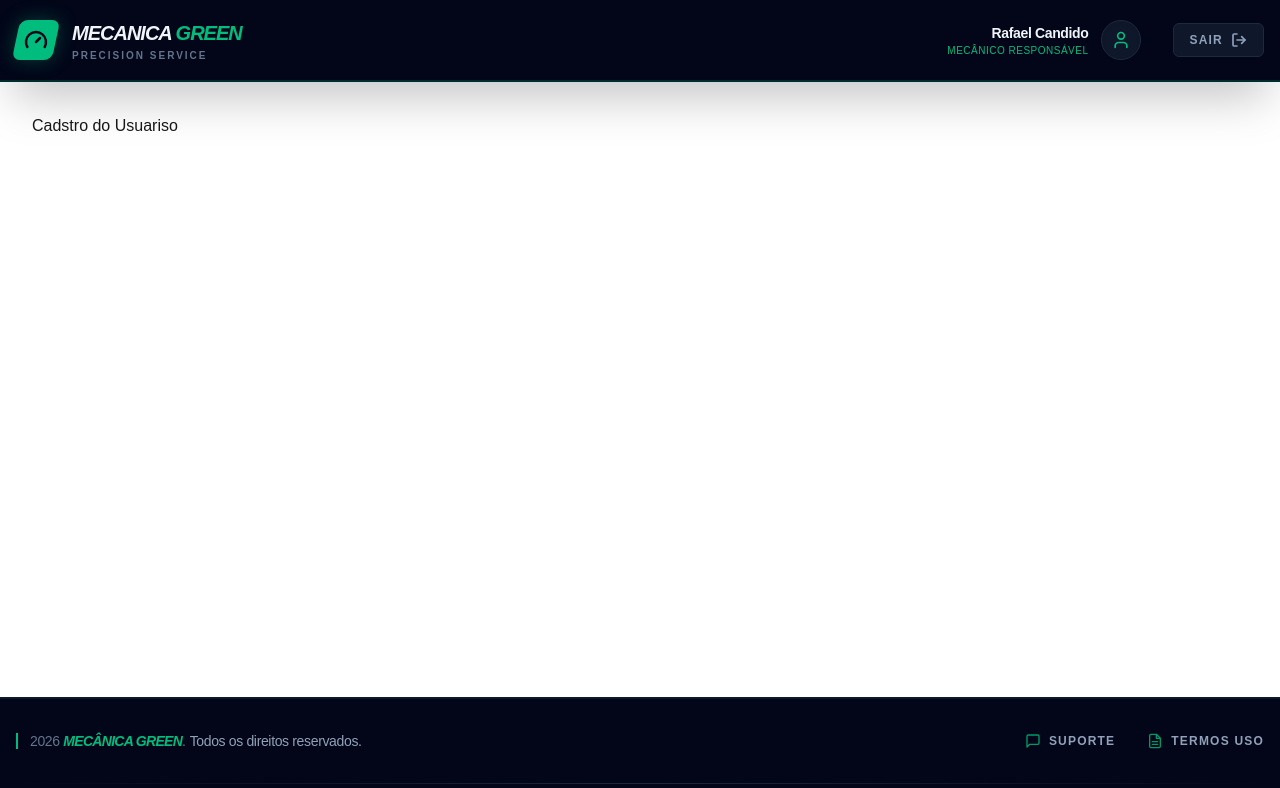
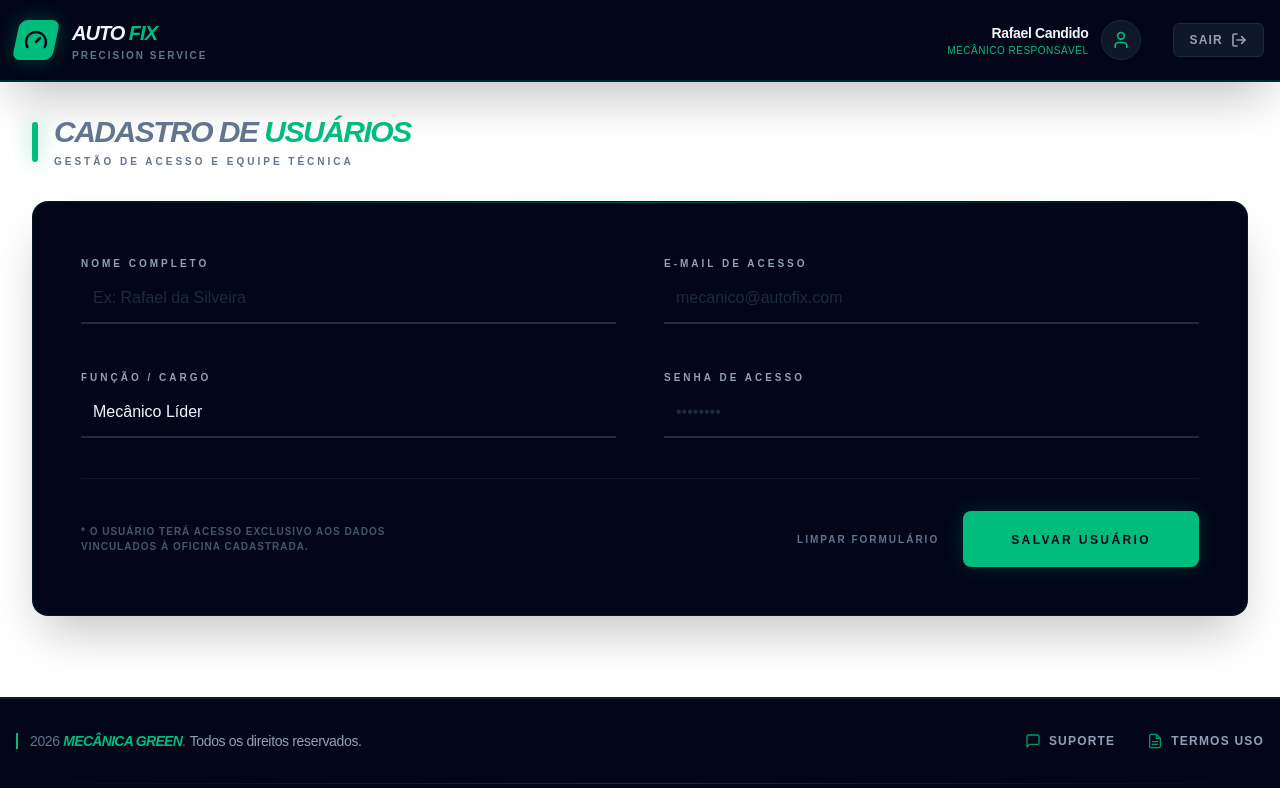
Before and after one commit to Rafael-devweb/aula012026, a Next.js app: page /usuarios in a window 1280 px wide. Shown: the top 788 px of the page. Built offline with nearby package versions, Linux system fonts and the light colour scheme.

Commit message:
aula01-2026-atulizado

```diff
--- a/app/(sistema)/tela1/page.tsx
+++ b/app/(sistema)/tela1/page.tsx
@@ -3,9 +3,9 @@
 import React from 'react';
 
 const COLUMNS = [
-  { id: 'queue', label: 'Na Fila', color: 'border-slate-700' },
-  { id: 'progress', label: 'Em Reparo', color: 'border-emerald-500' },
-  { id: 'done', label: 'Finalizado', color: 'border-slate-500' },
+  { id: 'queue', label: 'Na Fila', color: 'border-red-600' },
+  { id: 'progress', label: 'Em Reparo', color: 'border-yellow-500' },
+  { id: 'done', label: 'Finalizado', color: 'border-emerald-500' },
 ];
 
 export default function KanbanPage() {
@@ -13,7 +13,7 @@ export default function KanbanPage() {
     <div className="space-y-8">
       <header className="flex justify-between items-end">
         <div>
-          <h1 className="text-3xl font-black uppercase italic text-white tracking-tighter">
+          <h1 className="text-3xl font-black uppercase italic text-slate-500">
             Quadro de <span className="text-emerald-500">Serviços</span>
           </h1>
           <p className="text-slate-500 text-sm uppercase font-bold tracking-widest">Fluxo de trabalho em tempo real</p>
--- /dev/null
+++ b/app/(sistema)/tela2/page.tsx
@@ -0,0 +1,80 @@
+export default function TelaLogin() {
+  return (
+    <div className="flex flex-col items-center justify-center py-12 animate-in fade-in duration-700">
+
+      {/* Card de Login Estilo Dark/Emerald */}
+      <div className="w-full max-w-md bg-slate-950 border border-emerald-500/10 rounded-xl shadow-[0_0_50px_rgba(0,0,0,0.5)] overflow-hidden">
+
+        {/* Topo com Identidade (Copiado do Header) */}
+        <div className="bg-slate-900/50 p-8 text-center border-b border-emerald-500/10">
+          <div className="flex flex-col items-center gap-2">
+             <div className="bg-emerald-500 p-2 rounded-lg -skew-x-12 shadow-[0_0_15px_rgba(16,185,129,0.3)]">
+                <svg
+                  xmlns="http://www.w3.org/2000/svg"
+                  viewBox="0 0 24 24"
+                  fill="none"
+                  stroke="currentColor"
+                  strokeWidth="2.5"
+                  className="w-6 h-6 text-slate-950 skew-x-12"
+                >
+                  <path d="m12 14 4-4" />
+                  <path d="M3.34 19a10 10 0 1 1 17.32 0" />
+                </svg>
+             </div>
+             <div className="mt-2">
+                <h1 className="text-2xl font-black italic text-slate-100 uppercase tracking-tighter">
+                  Auto <span className="text-emerald-500">Fix</span>
+                </h1>
+                <p className="text-slate-500 text-[10px] font-bold tracking-[0.3em] uppercase">
+                  Precision Access
+                </p>
+             </div>
+          </div>
+        </div>
+
+        {/* Formulário */}
+        <form className="p-8 space-y-8">
+
+          <div className="space-y-2 group">
+            <label className="text-[10px] font-black text-slate-400 uppercase tracking-[0.2em] group-focus-within:text-emerald-500 transition-colors">
+              E-mail da Oficina
+            </label>
+            <input
+              type="email"
+              className="w-full bg-slate-900/50 border-b-2 border-slate-800 focus:border-emerald-500 p-3 text-slate-100 outline-none transition-all duration-300 placeholder:text-slate-700"
+              placeholder="exemplo@autofix.com"
+            />
+          </div>
+
+          <div className="space-y-2 group">
+            <label className="text-[10px] font-black text-slate-400 uppercase tracking-[0.2em] group-focus-within:text-emerald-500 transition-colors">
+              Senha de Acesso
+            </label>
+            <input
+              type="password"
+              className="w-full bg-slate-900/50 border-b-2 border-slate-800 focus:border-emerald-500 p-3 text-slate-100 outline-none transition-all duration-300 placeholder:text-slate-700"
+              placeholder="••••••••"
+            />
+          </div>
+
+          <button
+            type="submit"
+            className="w-full relative group overflow-hidden bg-emerald-500 py-4 rounded shadow-[0_0_20px_rgba(16,185,129,0.2)] hover:shadow-emerald-500/40 transition-all active:scale-[0.98]"
+          >
+            <span className="relative z-10 text-slate-950 font-black uppercase text-xs tracking-[0.2em]">
+              Entrar no Sistema
+            </span>
+            <div className="absolute inset-0 bg-white/20 translate-y-full group-hover:translate-y-0 transition-transform duration-300" />
+          </button>
+
+          <div className="text-center pt-2">
+            <a href="#" className="text-[10px] font-bold text-slate-600 hover:text-emerald-500 uppercase tracking-widest transition-colors">
+              Solicitar Suporte Técnico
+            </a>
+          </div>
+
+        </form>
+      </div>
+    </div>
+  )
+}
--- a/app/(sistema)/usuarios/page.tsx
+++ b/app/(sistema)/usuarios/page.tsx
@@ -1,8 +1,102 @@
-export default function Usuarios(){
-     return (
-        <>
-         Cadstro do Usuariso
-        </>
+export default function Usuarios() {
+  return (
+    <div className="space-y-8 animate-in fade-in duration-500">
 
-     )
+      {/* Cabeçalho da Seção */}
+      <div className="flex items-center gap-4">
+        <div className="h-10 w-1.5 bg-emerald-500 shadow-[0_0_20px_rgba(16,185,129,0.5)] rounded-full" />
+        <div>
+          <h2 className="text-3xl font-black text-slate-500 uppercase tracking-tighter italic">
+            Cadastro de <span className="text-emerald-500">Usuários</span>
+          </h2>
+          <p className="text-slate-500 text-[10px] font-bold uppercase tracking-[0.3em] mt-1">
+            Gestão de Acesso e Equipe Técnica
+          </p>
+        </div>
+      </div>
+
+      {/* Card Principal */}
+      <div className="bg-slate-950 border border-emerald-500/10 rounded-2xl shadow-2xl overflow-hidden relative">
+        {/* Detalhe de Brilho no Topo */}
+        <div className="absolute top-0 left-0 w-full h-[1px] bg-gradient-to-r from-transparent via-emerald-500/40 to-transparent" />
+
+        <form className="p-8 md:p-12 space-y-10">
+
+          <div className="grid grid-cols-1 md:grid-cols-2 gap-x-12 gap-y-10">
+
+            {/* Nome do Usuário */}
+            <div className="group space-y-2">
+              <label className="text-[10px] font-black text-slate-400 uppercase tracking-[0.3em] group-focus-within:text-emerald-500 transition-colors">
+                Nome Completo
+              </label>
+              <input
+                type="text"
+                className="w-full bg-transparent border-b-2 border-slate-800 focus:border-emerald-500 p-3 text-slate-100 outline-none transition-all duration-300 placeholder:text-slate-800 font-medium"
+                placeholder="Ex: Rafael da Silveira"
+              />
+            </div>
+
+            {/* E-mail / Login */}
+            <div className="group space-y-2">
+              <label className="text-[10px] font-black text-slate-400 uppercase tracking-[0.3em] group-focus-within:text-emerald-500 transition-colors">
+                E-mail de Acesso
+              </label>
+              <input
+                type="email"
+                className="w-full bg-transparent border-b-2 border-slate-800 focus:border-emerald-500 p-3 text-slate-100 outline-none transition-all duration-300 placeholder:text-slate-800 font-medium"
+                placeholder="mecanico@autofix.com"
+              />
+            </div>
+
+            {/* Cargo / Responsabilidade */}
+            <div className="group space-y-2">
+              <label className="text-[10px] font-black text-slate-400 uppercase tracking-[0.3em] group-focus-within:text-emerald-500 transition-colors">
+                Função / Cargo
+              </label>
+              <select className="w-full bg-transparent border-b-2 border-slate-800 focus:border-emerald-500 p-3 text-slate-100 outline-none transition-all duration-300 cursor-pointer appearance-none font-medium">
+                <option className="bg-slate-950">Mecânico Líder</option>
+                <option className="bg-slate-950">Auxiliar Técnico</option>
+                <option className="bg-slate-950">Administrador</option>
+                <option className="bg-slate-950">Atendimento</option>
+              </select>
+            </div>
+
+            {/* Senha */}
+            <div className="group space-y-2">
+              <label className="text-[10px] font-black text-slate-400 uppercase tracking-[0.3em] group-focus-within:text-emerald-500 transition-colors">
+                Senha de Acesso
+              </label>
+              <input
+                type="password"
+                className="w-full bg-transparent border-b-2 border-slate-800 focus:border-emerald-500 p-3 text-slate-100 outline-none transition-all duration-300 placeholder:text-slate-800 font-medium"
+                placeholder="••••••••"
+              />
+            </div>
+
+          </div>
+
+          {/* Área de Ações */}
+          <div className="pt-8 border-t border-slate-900 flex flex-col sm:flex-row items-center justify-between gap-6">
+            <p className="text-slate-600 text-[10px] font-bold uppercase tracking-widest max-w-xs">
+              * O usuário terá acesso exclusivo aos dados vinculados à oficina cadastrada.
+            </p>
+
+            <div className="flex items-center gap-6 w-full sm:w-auto">
+              <button type="button" className="text-[10px] font-black text-slate-500 hover:text-slate-300 uppercase tracking-[0.2em] transition-colors whitespace-nowrap">
+                Limpar Formulário
+              </button>
+
+              <button className="w-full sm:w-auto relative group overflow-hidden bg-emerald-500 px-12 py-4 rounded-lg transition-all active:scale-95 shadow-[0_0_20px_rgba(16,185,129,0.2)] hover:shadow-emerald-500/50">
+                <span className="relative z-10 text-slate-950 font-black uppercase text-xs tracking-[0.2em]">
+                  Salvar Usuário
+                </span>
+                <div className="absolute inset-0 bg-white/20 translate-y-full group-hover:translate-y-0 transition-transform duration-300" />
+              </button>
+            </div>
+          </div>
+
+        </form>
+      </div>
+    </div>
+  );
 }
--- a/app/components/Header.tsx
+++ b/app/components/Header.tsx
@@ -23,7 +23,7 @@ return (
           </div>
           <div className="flex flex-col leading-none">
             <span className="text-slate-100 font-black italic text-xl tracking-tighter uppercase">
-              Mecanica <span className="text-emerald-500">Green</span>
+              Auto <span className="text-emerald-500">Fix</span>
             </span>
             <span className="text-slate-500 text-[10px] font-bold tracking-[0.2em] uppercase mt-1">
               Precision Service
--- a/package.json
+++ b/package.json
@@ -9,7 +9,8 @@
     "lint": "eslint"
   },
   "dependencies": {
-    "next": "16.1.6",
+    "latest": "^0.2.0",
+    "next": "^16.1.6",
     "react": "19.2.3",
     "react-dom": "19.2.3"
   },
```
Also changed, not shown: 1 other file (tests, documents, lock files or other folders).
